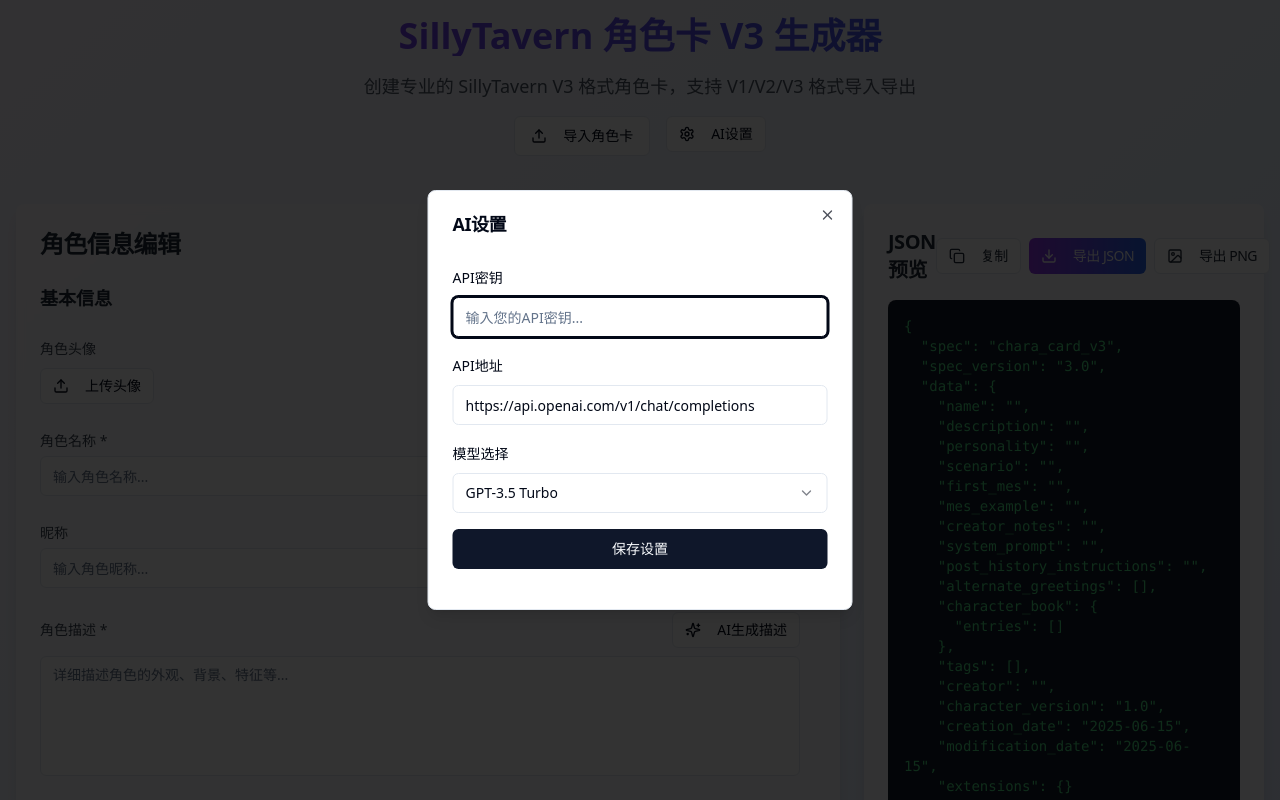
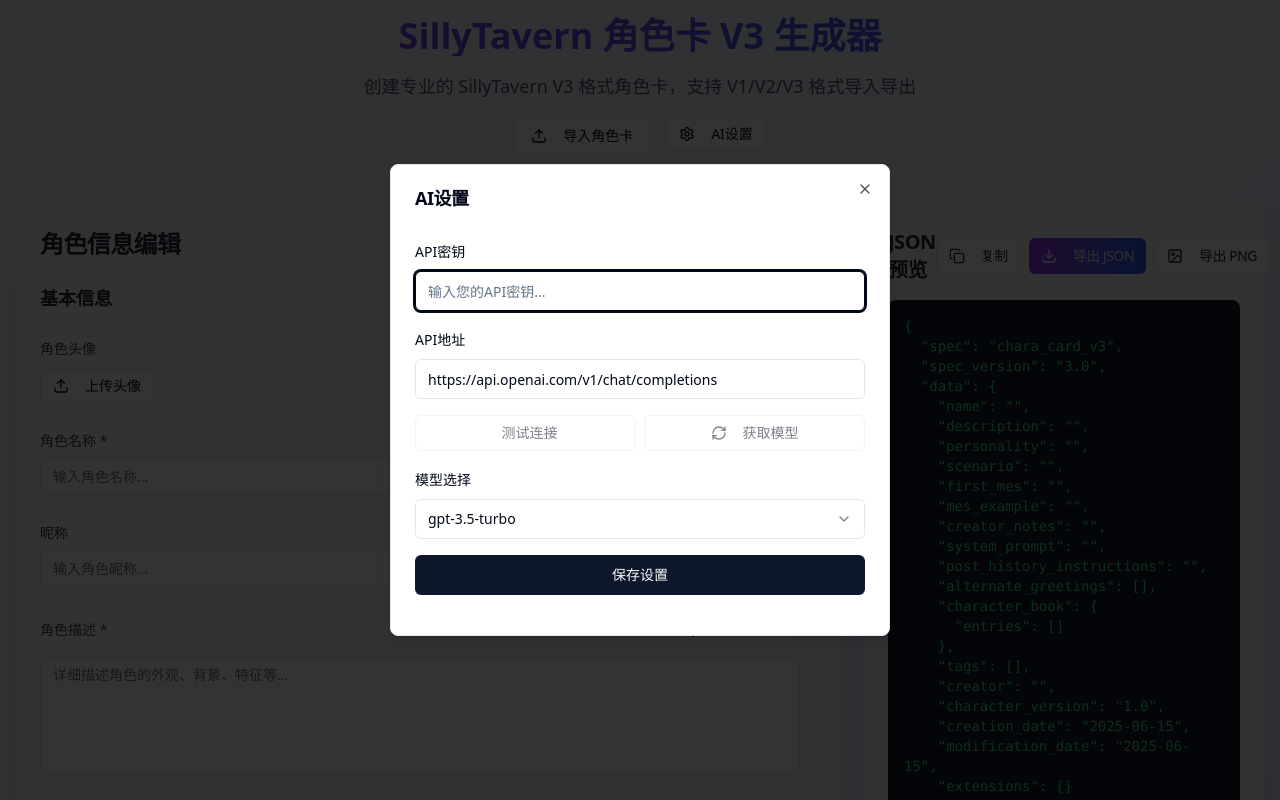
Before and after one commit to aleph23/tavern-card-crafter-v3, a React (Vite) app: page / in a window 1280 px wide. Both pictures are taken after a click on the button "AI设置". Shown: the top 800 px of the page. Built offline with nearby package versions, Linux system fonts and the light colour scheme.

Commit message:
Fix: AI settings save and model list retrieval
- Added functionality to test the AI connection after entering API information.
- Ensured that the AI settings are correctly saved and applied.

```diff
--- a/src/components/AISettings.tsx
+++ b/src/components/AISettings.tsx
@@ -1,11 +1,12 @@
 
-import { useState } from "react";
+import { useState, useEffect } from "react";
 import { Button } from "@/components/ui/button";
 import { Input } from "@/components/ui/input";
 import { Label } from "@/components/ui/label";
 import { Dialog, DialogContent, DialogHeader, DialogTitle, DialogTrigger } from "@/components/ui/dialog";
-import { Settings } from "lucide-react";
+import { Settings, Loader2, Check, X, RefreshCw } from "lucide-react";
 import { Select, SelectContent, SelectItem, SelectTrigger, SelectValue } from "@/components/ui/select";
+import { useToast } from "@/hooks/use-toast";
 
 interface AISettingsProps {
   onSettingsChange: (settings: AISettings) => void;
@@ -19,6 +20,7 @@ export interface AISettings {
 }
 
 const AISettings = ({ onSettingsChange, currentSettings }: AISettingsProps) => {
+  const { toast } = useToast();
   const [settings, setSettings] = useState<AISettings>(
     currentSettings || {
       apiKey: "",
@@ -26,21 +28,180 @@ const AISettings = ({ onSettingsChange, currentSettings }: AISettingsProps) => {
       model: "gpt-3.5-turbo"
     }
   );
+  const [isTestingConnection, setIsTestingConnection] = useState(false);
+  const [connectionStatus, setConnectionStatus] = useState<'idle' | 'success' | 'error'>('idle');
+  const [availableModels, setAvailableModels] = useState<string[]>([]);
+  const [isLoadingModels, setIsLoadingModels] = useState(false);
+  const [isOpen, setIsOpen] = useState(false);
+
+  // 默认模型列表（当无法获取模型列表时使用）
+  const defaultModels = [
+    "gpt-3.5-turbo", "gpt-4", "gpt-4-turbo", "gpt-4o", "gpt-4o-mini",
+    "claude-3-sonnet", "claude-3-haiku", "claude-3-opus", "claude-3-5-sonnet",
+    "gemini-pro", "gemini-1.5-pro", "deepseek-chat",
+    "qwen-turbo", "qwen-plus", "qwen-max",
+    "moonshot-v1-8k", "moonshot-v1-32k", "moonshot-v1-128k",
+    "yi-34b-chat", "yi-large", "baichuan2-turbo", "chatglm-turbo",
+    "llama-2-70b-chat", "llama-3-70b-instruct",
+    "mistral-7b-instruct", "mixtral-8x7b-instruct"
+  ];
+
+  useEffect(() => {
+    if (availableModels.length === 0) {
+      setAvailableModels(defaultModels);
+    }
+  }, []);
+
+  const testConnection = async () => {
+    if (!settings.apiKey || !settings.apiUrl) {
+      toast({
+        title: "错误",
+        description: "请先填写API密钥和API地址",
+        variant: "destructive"
+      });
+      return;
+    }
+
+    setIsTestingConnection(true);
+    setConnectionStatus('idle');
+
+    try {
+      const response = await fetch(settings.apiUrl, {
+        method: 'POST',
+        headers: {
+          'Content-Type': 'application/json',
+          'Authorization': `Bearer ${settings.apiKey}`
+        },
+        body: JSON.stringify({
+          model: settings.model || "gpt-3.5-turbo",
+          messages: [{ role: 'user', content: 'test' }],
+          max_tokens: 1
+        })
+      });
+
+      if (response.ok) {
+        setConnectionStatus('success');
+        toast({
+          title: "连接成功",
+          description: "API连接测试通过",
+        });
+      } else {
+        setConnectionStatus('error');
+        toast({
+          title: "连接失败",
+          description: `API请求失败: ${response.status} ${response.statusText}`,
+          variant: "destructive"
+        });
+      }
+    } catch (error) {
+      setConnectionStatus('error');
+      toast({
+        title: "连接失败",
+        description: "无法连接到API服务器",
+        variant: "destructive"
+      });
+    } finally {
+      setIsTestingConnection(false);
+    }
+  };
+
+  const fetchModels = async () => {
+    if (!settings.apiKey || !settings.apiUrl) {
+      toast({
+        title: "错误",
+        description: "请先填写API密钥和API地址",
+        variant: "destructive"
+      });
+      return;
+    }
+
+    setIsLoadingModels(true);
+
+    try {
+      // 尝试获取模型列表（适用于OpenAI兼容接口）
+      const modelsUrl = settings.apiUrl.replace('/chat/completions', '/models');
+      const response = await fetch(modelsUrl, {
+        headers: {
+          'Authorization': `Bearer ${settings.apiKey}`
+        }
+      });
+
+      if (response.ok) {
+        const data = await response.json();
+        if (data.data && Array.isArray(data.data)) {
+          const modelIds = data.data.map((model: any) => model.id);
+          setAvailableModels(modelIds);
+          toast({
+            title: "获取成功",
+            description: `成功获取 ${modelIds.length} 个模型`,
+          });
+        } else {
+          setAvailableModels(defaultModels);
+          toast({
+            title: "使用默认列表",
+            description: "无法解析模型数据，使用默认模型列表",
+          });
+        }
+      } else {
+        setAvailableModels(defaultModels);
+        toast({
+          title: "获取失败",
+          description: "无法获取模型列表，使用默认模型列表",
+        });
+      }
+    } catch (error) {
+      setAvailableModels(defaultModels);
+      toast({
+        title: "获取失败",
+        description: "无法连接到API服务器，使用默认模型列表",
+      });
+    } finally {
+      setIsLoadingModels(false);
+    }
+  };
 
   const handleSave = () => {
+    if (!settings.apiKey || !settings.apiUrl) {
+      toast({
+        title: "错误",
+        description: "请填写完整的API信息",
+        variant: "destructive"
+      });
+      return;
+    }
+
     localStorage.setItem('ai-settings', JSON.stringify(settings));
     onSettingsChange(settings);
+    setIsOpen(false);
+    toast({
+      title: "保存成功",
+      description: "AI设置已保存",
+    });
+  };
+
+  const getConnectionIcon = () => {
+    if (isTestingConnection) {
+      return <Loader2 className="w-4 h-4 animate-spin" />;
+    }
+    switch (connectionStatus) {
+      case 'success':
+        return <Check className="w-4 h-4 text-green-500" />;
+      case 'error':
+        return <X className="w-4 h-4 text-red-500" />;
+      default:
+        return null;
+    }
   };
 
   return (
-    <Dialog>
+    <Dialog open={isOpen} onOpenChange={setIsOpen}>
       <DialogTrigger asChild>
         <Button variant="outline" size="sm">
           <Settings className="w-4 h-4 mr-2" />
           AI设置
         </Button>
       </DialogTrigger>
-      <DialogContent className="sm:max-w-[425px]">
+      <DialogContent className="sm:max-w-[500px]">
         <DialogHeader>
           <DialogTitle>AI设置</DialogTitle>
         </DialogHeader>
@@ -66,6 +227,33 @@ const AISettings = ({ onSettingsChange, currentSettings }: AISettingsProps) => {
             />
           </div>
 
+          <div className="flex gap-2">
+            <Button
+              onClick={testConnection}
+              disabled={isTestingConnection || !settings.apiKey || !settings.apiUrl}
+              variant="outline"
+              size="sm"
+              className="flex-1"
+            >
+              {getConnectionIcon()}
+              <span className="ml-2">测试连接</span>
+            </Button>
+            <Button
+              onClick={fetchModels}
+              disabled={isLoadingModels || !settings.apiKey || !settings.apiUrl}
+              variant="outline"
+              size="sm"
+              className="flex-1"
+            >
+              {isLoadingModels ? (
+                <Loader2 className="w-4 h-4 animate-spin mr-2" />
+              ) : (
+                <RefreshCw className="w-4 h-4 mr-2" />
+              )}
+              获取模型
+            </Button>
+          </div>
+
           <div className="space-y-2">
             <Label htmlFor="model">模型选择</Label>
             <Select value={settings.model} onValueChange={(value) => setSettings(prev => ({ ...prev, model: value }))}>
@@ -73,32 +261,11 @@ const AISettings = ({ onSettingsChange, currentSettings }: AISettingsProps) => {
                 <SelectValue placeholder="选择模型" />
               </SelectTrigger>
               <SelectContent>
-                <SelectItem value="gpt-3.5-turbo">GPT-3.5 Turbo</SelectItem>
-                <SelectItem value="gpt-4">GPT-4</SelectItem>
-                <SelectItem value="gpt-4-turbo">GPT-4 Turbo</SelectItem>
-                <SelectItem value="gpt-4o">GPT-4o</SelectItem>
-                <SelectItem value="gpt-4o-mini">GPT-4o Mini</SelectItem>
-                <SelectItem value="claude-3-sonnet">Claude 3 Sonnet</SelectItem>
-                <SelectItem value="claude-3-haiku">Claude 3 Haiku</SelectItem>
-                <SelectItem value="claude-3-opus">Claude 3 Opus</SelectItem>
-                <SelectItem value="claude-3-5-sonnet">Claude 3.5 Sonnet</SelectItem>
-                <SelectItem value="gemini-pro">Gemini Pro</SelectItem>
-                <SelectItem value="gemini-1.5-pro">Gemini 1.5 Pro</SelectItem>
-                <SelectItem value="deepseek-chat">DeepSeek Chat</SelectItem>
-                <SelectItem value="qwen-turbo">Qwen Turbo</SelectItem>
-                <SelectItem value="qwen-plus">Qwen Plus</SelectItem>
-                <SelectItem value="qwen-max">Qwen Max</SelectItem>
-                <SelectItem value="moonshot-v1-8k">Moonshot v1 8k</SelectItem>
-                <SelectItem value="moonshot-v1-32k">Moonshot v1 32k</SelectItem>
-                <SelectItem value="moonshot-v1-128k">Moonshot v1 128k</SelectItem>
-                <SelectItem value="yi-34b-chat">Yi 34B Chat</SelectItem>
-                <SelectItem value="yi-large">Yi Large</SelectItem>
-                <SelectItem value="baichuan2-turbo">Baichuan2 Turbo</SelectItem>
-                <SelectItem value="chatglm-turbo">ChatGLM Turbo</SelectItem>
-                <SelectItem value="llama-2-70b-chat">Llama 2 70B Chat</SelectItem>
-                <SelectItem value="llama-3-70b-instruct">Llama 3 70B Instruct</SelectItem>
-                <SelectItem value="mistral-7b-instruct">Mistral 7B Instruct</SelectItem>
-                <SelectItem value="mixtral-8x7b-instruct">Mixtral 8x7B Instruct</SelectItem>
+                {availableModels.map((model) => (
+                  <SelectItem key={model} value={model}>
+                    {model}
+                  </SelectItem>
+                ))}
               </SelectContent>
             </Select>
           </div>
--- a/src/pages/Index.tsx
+++ b/src/pages/Index.tsx
@@ -91,12 +91,21 @@ const Index = () => {
     const savedSettings = localStorage.getItem('ai-settings');
     if (savedSettings) {
       try {
-        setAISettings(JSON.parse(savedSettings));
+        const parsedSettings = JSON.parse(savedSettings);
+        setAISettings(parsedSettings);
       } catch (error) {
         console.error('Failed to load AI settings:', error);
       }
     }
   }, []);
+
+  const handleAISettingsChange = (newSettings: AISettingsType) => {
+    setAISettings(newSettings);
+    toast({
+      title: "设置已更新",
+      description: "AI设置已成功更新并保存",
+    });
+  };
 
   const updateField = (field: string, value: any) => {
     setCharacterData(prev => ({
@@ -226,7 +235,7 @@ const Index = () => {
               导入角色卡
             </Button>
             <AISettings
-              onSettingsChange={setAISettings}
+              onSettingsChange={handleAISettingsChange}
               currentSettings={aiSettings}
             />
           </div>
```
